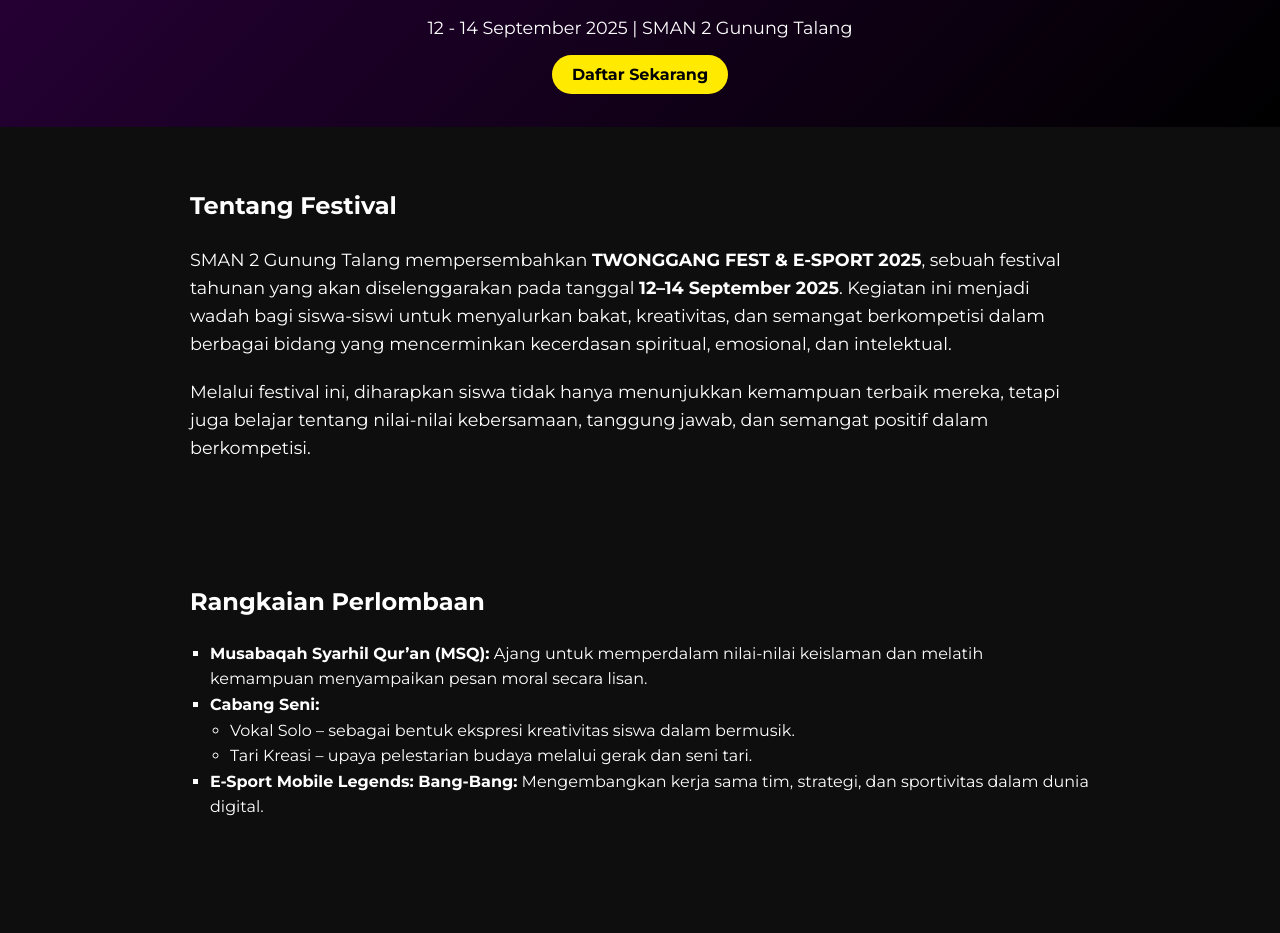
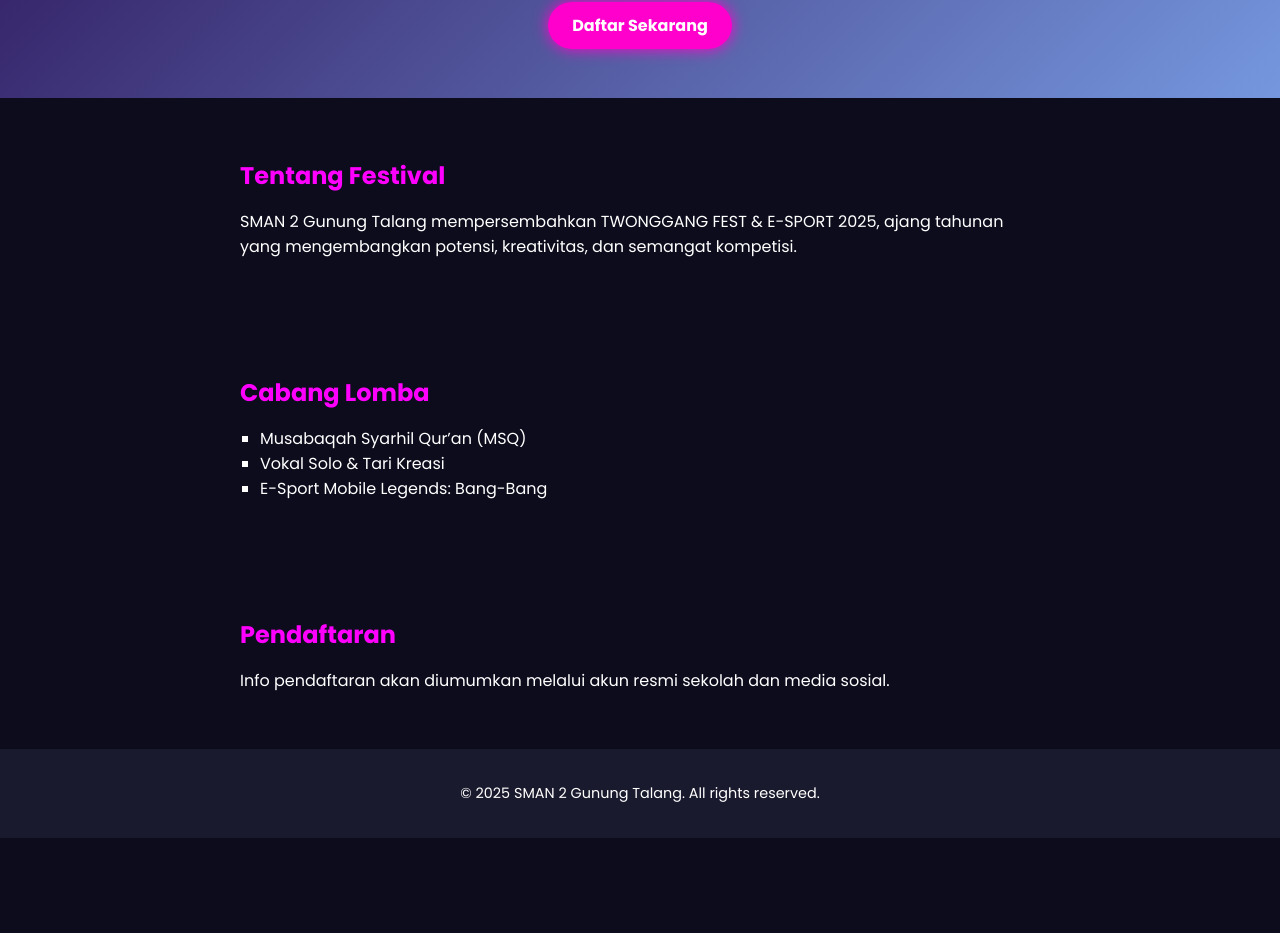
Before and after one commit to rafidadli-boop/Twonggang-Fest-2025, a plain HTML site: page index.html in a window 1280 px wide. Shown: the part 276-1209 px from the top of the page. After the commit the page ends 1114 px from the top, so only its background shows below. Drawn offline with Linux system fonts and the light colour scheme.

Commit message:
Add files via upload

```diff
--- a/index.html
+++ b/index.html
@@ -1,119 +1,47 @@
+
 <!DOCTYPE html>
 <html lang="id">
 <head>
     <meta charset="UTF-8">
     <meta name="viewport" content="width=device-width, initial-scale=1.0">
-  <title>TWONGGANG FEST & E-SPORT 2025</title>
-  <link href="https://fonts.googleapis.com/css2?family=Montserrat:wght@400;700&display=swap" rel="stylesheet">
-  <style>
-    body {
-      margin: 0;
-      font-family: 'Montserrat', sans-serif;
-      background-color: #0e0e0e;
-      color: #ffffff;
-      line-height: 1.6;
-    }
-    header {
-      text-align: center;
-      padding: 40px 20px;
-      background: linear-gradient(135deg, #2c003e, #000000);
-    }
-    .logo {
-      width: 200px;
-      height: auto;
-      display: block;
-      margin: 0 auto 20px auto;
-      animation: fadeZoomGlow 1.5s ease-out forwards, pulseGlow 3s ease-in-out infinite;
-      opacity: 0;
-    }
-    @keyframes fadeZoomGlow {
-      0% {
-        opacity: 0;
-        transform: scale(0.8);
-        filter: drop-shadow(0 0 0px transparent);
-      }
-      100% {
-        opacity: 1;
-        transform: scale(1);
-        filter: drop-shadow(0 0 15px #ffea00) drop-shadow(0 0 25px #9b59b6);
-      }
-    }
-    @keyframes pulseGlow {
-      0%, 100% {
-        filter: drop-shadow(0 0 15px #ffea00) drop-shadow(0 0 25px #9b59b6);
-      }
-      50% {
-        filter: drop-shadow(0 0 25px #ffea00) drop-shadow(0 0 35px #9b59b6);
-      }
-    }
-    h1 {
-      font-size: 2.5em;
-      margin-bottom: 10px;
-    }
-    p {
-      font-size: 1.1em;
-      margin-bottom: 20px;
-    }
-    .btn {
-      background: #ffea00;
-      color: #000;
-      padding: 10px 20px;
-      border: none;
-      border-radius: 25px;
-      text-decoration: none;
-      font-weight: bold;
-      transition: background 0.3s ease;
-    }
-    .btn:hover {
-      background: #d4c000;
-    }
-    section {
-      padding: 40px 20px;
-      max-width: 900px;
-      margin: 0 auto;
-    }
-    ul {
-      list-style-type: square;
-      padding-left: 20px;
-    }
-    ul ul {
-      list-style-type: circle;
-    }
-  </style>
+    <title>TWONGGANG FEST 2025</title>
+    <link href="https://fonts.googleapis.com/css2?family=Poppins:wght@400;700&display=swap" rel="stylesheet">
+    <link rel="stylesheet" href="style.css">
 </head>
 <body>
     <header>
+        <div class="hero">
             <img src="logo.png" alt="Logo Twonggang Fest" class="logo">
             <h1>TWONGGANG FEST & E-SPORT 2025</h1>
-    <p>12 - 14 September 2025 | SMAN 2 Gunung Talang</p>
-    <a href="#daftar" class="btn">Daftar Sekarang</a>
+            <p>12–14 September 2025 | SMAN 2 Gunung Talang</p>
+            <a href="#daftar" class="cta-button">Daftar Sekarang</a>
+        </div>
     </header>
 
     <section id="tentang">
         <h2>Tentang Festival</h2>
-    <p>SMAN 2 Gunung Talang mempersembahkan <strong>TWONGGANG FEST & E-SPORT 2025</strong>, sebuah festival tahunan yang akan diselenggarakan pada tanggal <strong>12–14 September 2025</strong>. Kegiatan ini menjadi wadah bagi siswa-siswi untuk menyalurkan bakat, kreativitas, dan semangat berkompetisi dalam berbagai bidang yang mencerminkan kecerdasan spiritual, emosional, dan intelektual.</p>
-
-    <p>Melalui festival ini, diharapkan siswa tidak hanya menunjukkan kemampuan terbaik mereka, tetapi juga belajar tentang nilai-nilai kebersamaan, tanggung jawab, dan semangat positif dalam berkompetisi.</p>
+        <p>
+            SMAN 2 Gunung Talang mempersembahkan TWONGGANG FEST & E-SPORT 2025,
+            ajang tahunan yang mengembangkan potensi, kreativitas, dan semangat kompetisi.
+        </p>
     </section>
 
-  <section id="jadwal">
-    <h2>Rangkaian Perlombaan</h2>
+    <section id="lomba">
+        <h2>Cabang Lomba</h2>
         <ul>
-      <li><strong>Musabaqah Syarhil Qur’an (MSQ):</strong> Ajang untuk memperdalam nilai-nilai keislaman dan melatih kemampuan menyampaikan pesan moral secara lisan.</li>
-      <li><strong>Cabang Seni:</strong>
-        <ul>
-          <li>Vokal Solo – sebagai bentuk ekspresi kreativitas siswa dalam bermusik.</li>
-          <li>Tari Kreasi – upaya pelestarian budaya melalui gerak dan seni tari.</li>
-        </ul>
-      </li>
-      <li><strong>E-Sport Mobile Legends: Bang-Bang:</strong> Mengembangkan kerja sama tim, strategi, dan sportivitas dalam dunia digital.</li>
+            <li>Musabaqah Syarhil Qur’an (MSQ)</li>
+            <li>Vokal Solo & Tari Kreasi</li>
+            <li>E-Sport Mobile Legends: Bang-Bang</li>
         </ul>
     </section>
 
     <section id="daftar">
-    <h2>Formulir Pendaftaran</h2>
-    <p>Formulir pendaftaran dapat diakses melalui tautan berikut:</p>
-    <a href="#" class="btn">Link Formulir (akan ditambahkan)</a>
+        <h2>Pendaftaran</h2>
+        <p>Info pendaftaran akan diumumkan melalui akun resmi sekolah dan media sosial.</p>
     </section>
+
+    <footer>
+        <p>&copy; 2025 SMAN 2 Gunung Talang. All rights reserved.</p>
+    </footer>
 </body>
 </html>
--- /dev/null
+++ b/style.css
@@ -0,0 +1,72 @@
+
+body {
+    font-family: 'Poppins', sans-serif;
+    margin: 0;
+    background: #0d0c1d;
+    color: #fff;
+}
+
+header {
+    background: linear-gradient(135deg, #2b1055, #7597de);
+    padding: 60px 20px;
+    text-align: center;
+}
+
+.logo {
+    width: 120px;
+    animation: glow 3s ease-in-out infinite alternate;
+}
+
+h1 {
+    font-size: 2.5em;
+    margin: 20px 0 10px;
+    color: #fff700;
+    text-shadow: 2px 2px 8px #f0f;
+}
+
+.cta-button {
+    background: #ff00cc;
+    color: #fff;
+    padding: 12px 24px;
+    border-radius: 30px;
+    text-decoration: none;
+    font-weight: bold;
+    box-shadow: 0 0 15px #ff00cc;
+    transition: background 0.3s ease;
+}
+
+.cta-button:hover {
+    background: #cc00aa;
+}
+
+section {
+    padding: 40px 20px;
+    max-width: 800px;
+    margin: auto;
+}
+
+section h2 {
+    color: #f0f;
+    margin-bottom: 10px;
+}
+
+ul {
+    list-style-type: square;
+    padding-left: 20px;
+}
+
+footer {
+    text-align: center;
+    background: #1a1a2e;
+    padding: 20px;
+    font-size: 0.9em;
+}
+
+@keyframes glow {
+    from {
+        filter: drop-shadow(0 0 5px #fff700) drop-shadow(0 0 10px #a100f2);
+    }
+    to {
+        filter: drop-shadow(0 0 10px #a100f2) drop-shadow(0 0 20px #fff700);
+    }
+}
```
Also changed, not shown: 1 other file. Lines whose indentation alone changed are shown as unchanged.
